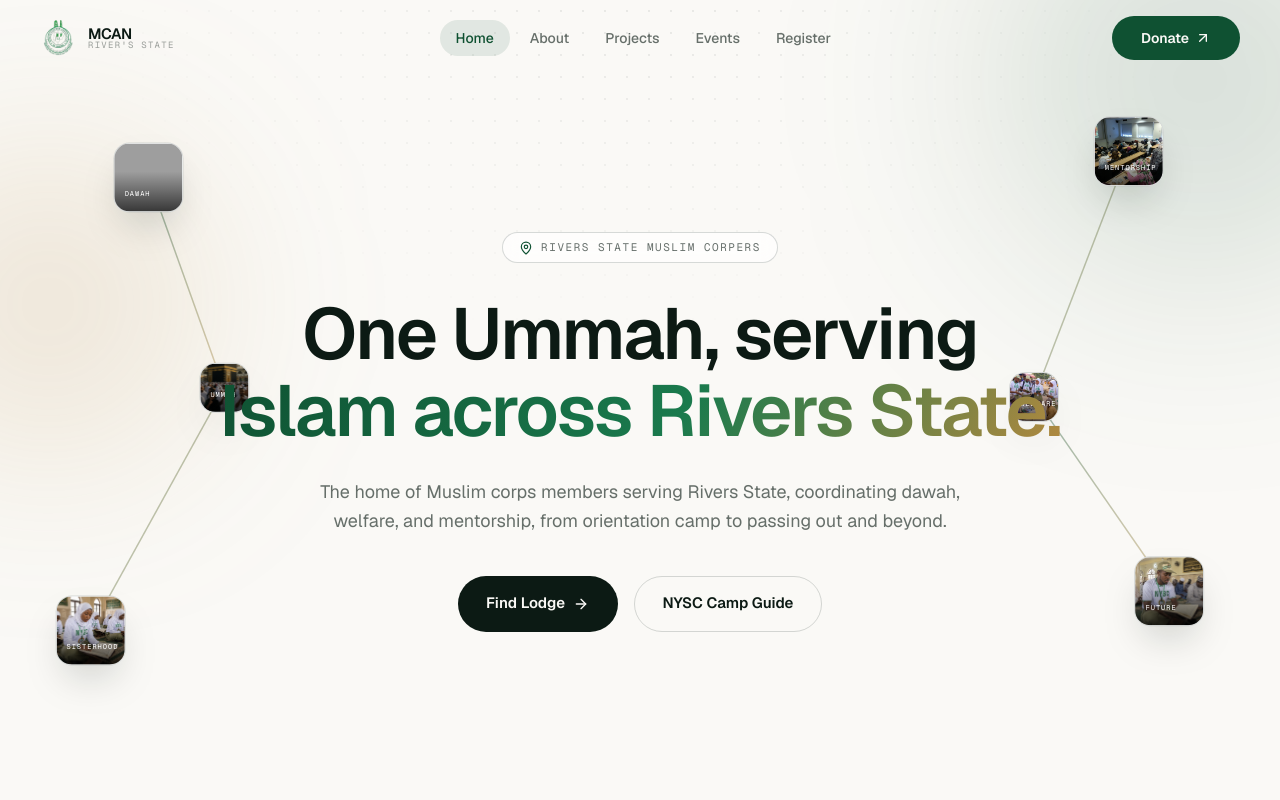
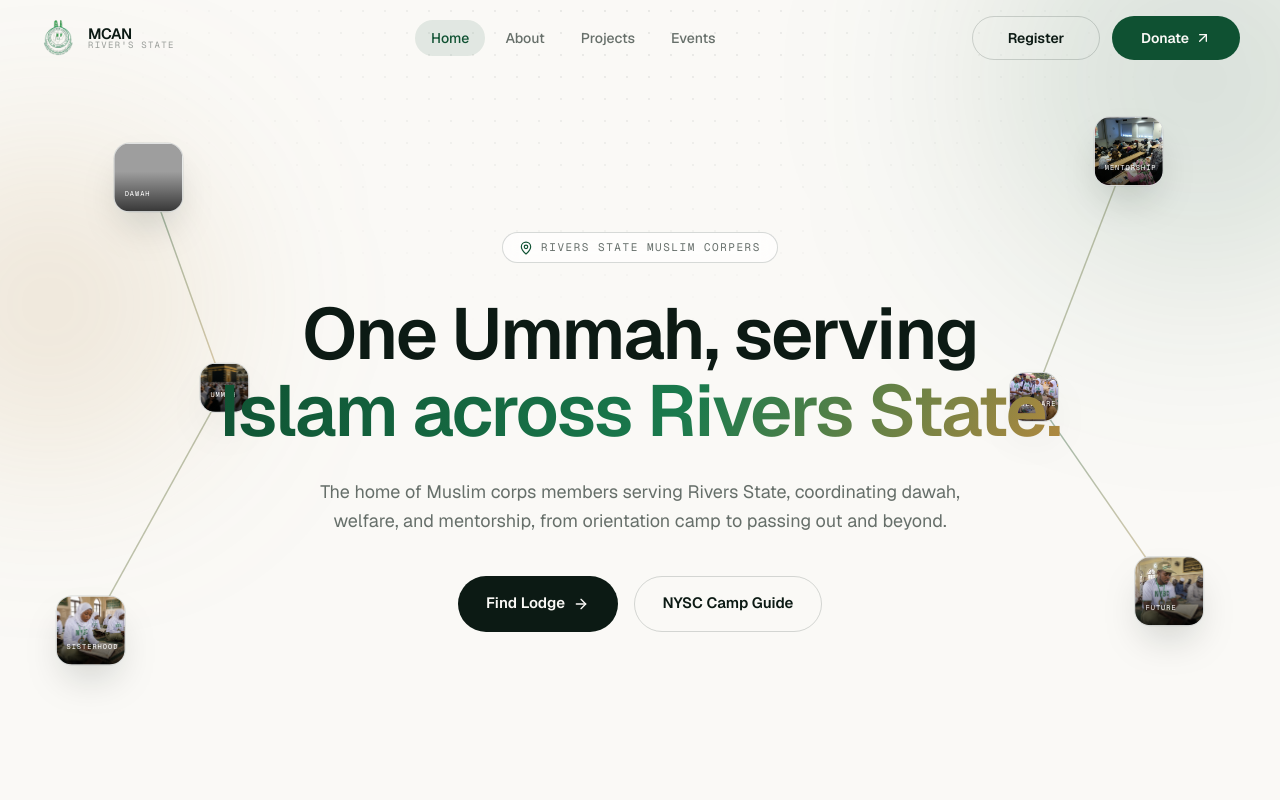
Before and after one commit to dotpyScript/main-mcan-website, a Next.js app: page / in a window 1280 px wide. Shown: the top 800 px of the page. Built offline with nearby package versions, Linux system fonts and the light colour scheme; grey boxes are pictures that could not be loaded.

Commit message:
feat: add Register button to Navbar and remove it from NAV_LINKS

```diff
--- a/src/components/layout/Navbar.tsx
+++ b/src/components/layout/Navbar.tsx
@@ -69,6 +69,9 @@ const Navbar = () => {
         </div>
 
         <div className='hidden items-center gap-3 md:flex'>
+          <Button href='/register' size='md' variant='outline'>
+            Register
+          </Button>
           <Button
             href={SITE.donateUrl}
             external
@@ -107,6 +110,16 @@ const Navbar = () => {
               </Link>
             ))}
           </div>
+          <div className='mt-4 flex flex-col gap-3'>
+            <Button
+              href='/register'
+              onClick={() => setOpen(false)}
+              size='md'
+              variant='outline'
+              fullWidth
+            >
+              Register
+            </Button>
             <Button
               href={SITE.donateUrl}
               external
@@ -114,10 +127,11 @@ const Navbar = () => {
               variant='solid'
               trailingIcon={ArrowUpRight}
               fullWidth
-            className='mt-4 bg-forest hover:bg-forest-deep'
+              className='bg-forest hover:bg-forest-deep'
             >
               Give to the Lodge
             </Button>
+          </div>
         </div>
       )}
     </header>
--- a/src/lib/constants.ts
+++ b/src/lib/constants.ts
@@ -46,7 +46,6 @@ export const NAV_LINKS = [
   { label: 'About', href: '/about' },
   { label: 'Projects', href: '/projects' },
   { label: 'Events', href: '/events' },
-  { label: 'Register', href: '/register' },
 ];
 
 export const RIVERS_LGAS = [
```
Lines whose indentation alone changed are shown as unchanged.
